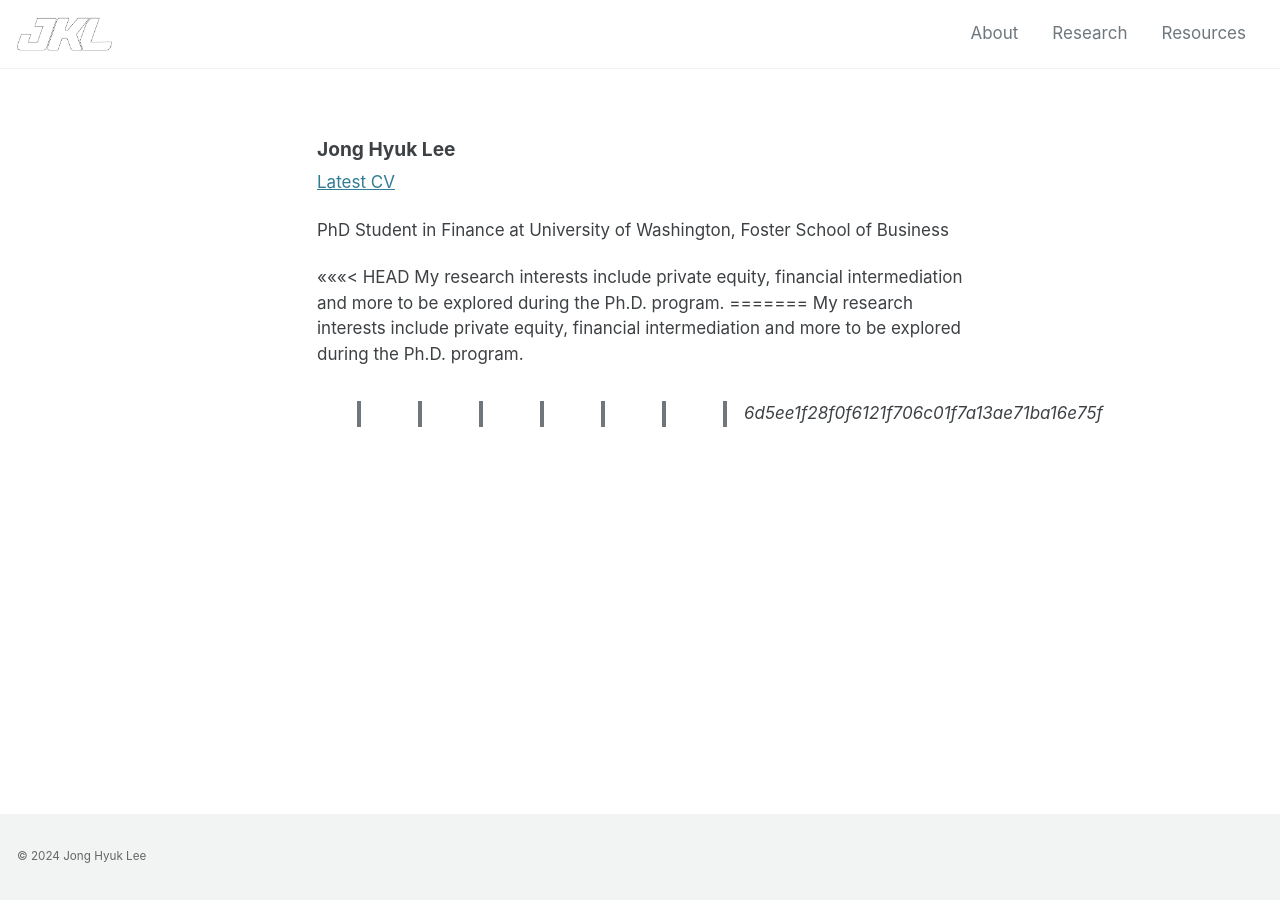
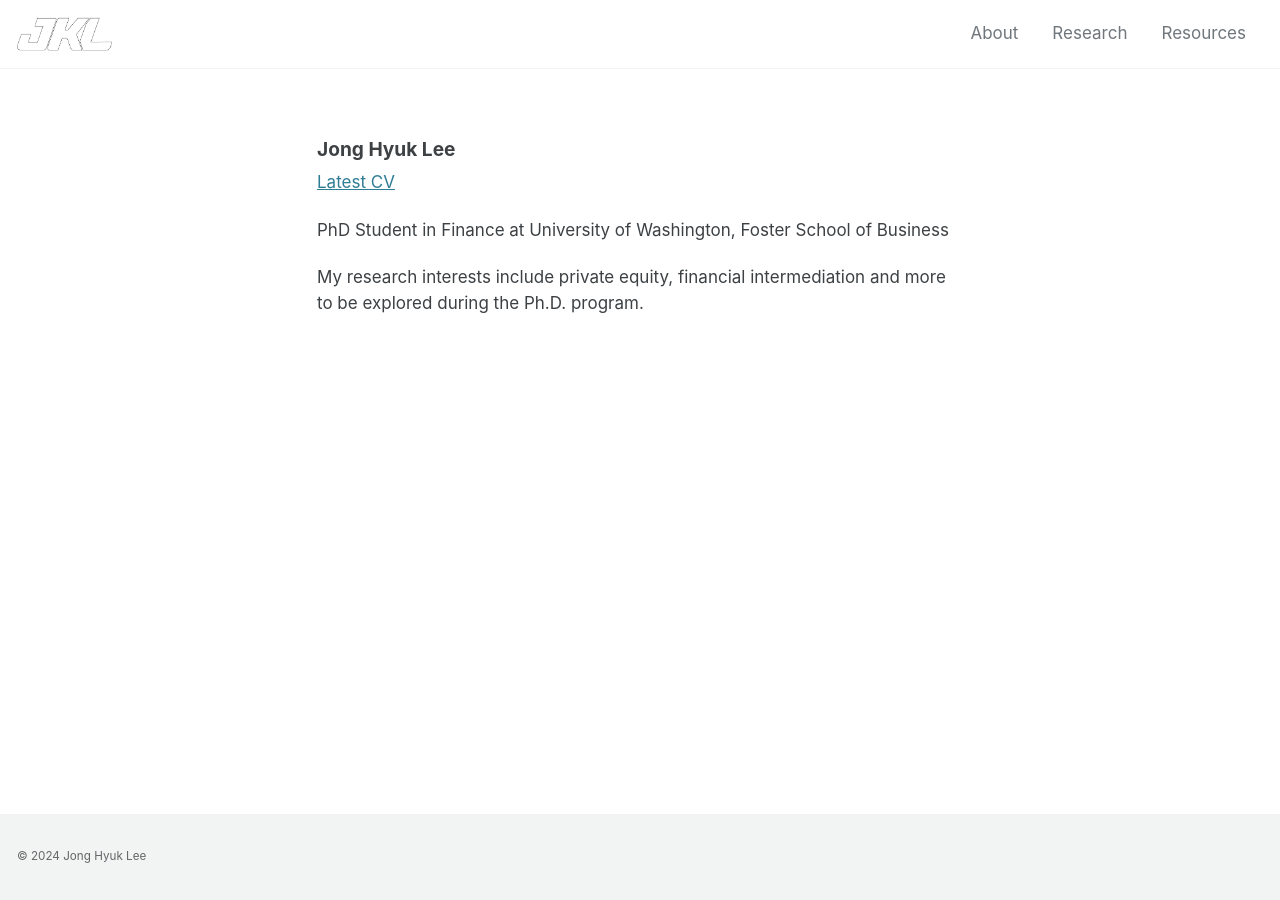
Before and after one commit to jhklee/jhklee.github.io, a Jekyll site: the page built from _pages/about.md, in a window 1280 px wide. Built offline with Jekyll 4.4.1, drawn with Linux system fonts in a browser that asks for light colours; cached includes are drawn as plain includes.

Commit message:
conflict22

```diff
--- a/_pages/about.md
+++ b/_pages/about.md
@@ -9,8 +9,4 @@ layout: single
 
 PhD Student in Finance at University of Washington, Foster School of Business
 
-<<<<<<< HEAD
 My research interests include private equity, financial intermediation and more to be explored during the Ph.D. program.
-=======
-My research interests include private equity, financial intermediation and more to be explored during the Ph.D. program.
->>>>>>> 6d5ee1f28f0f6121f706c01f7a13ae71ba16e75f
```
Also changed, not shown: _pages/resources.md (+0 -5 lines).
